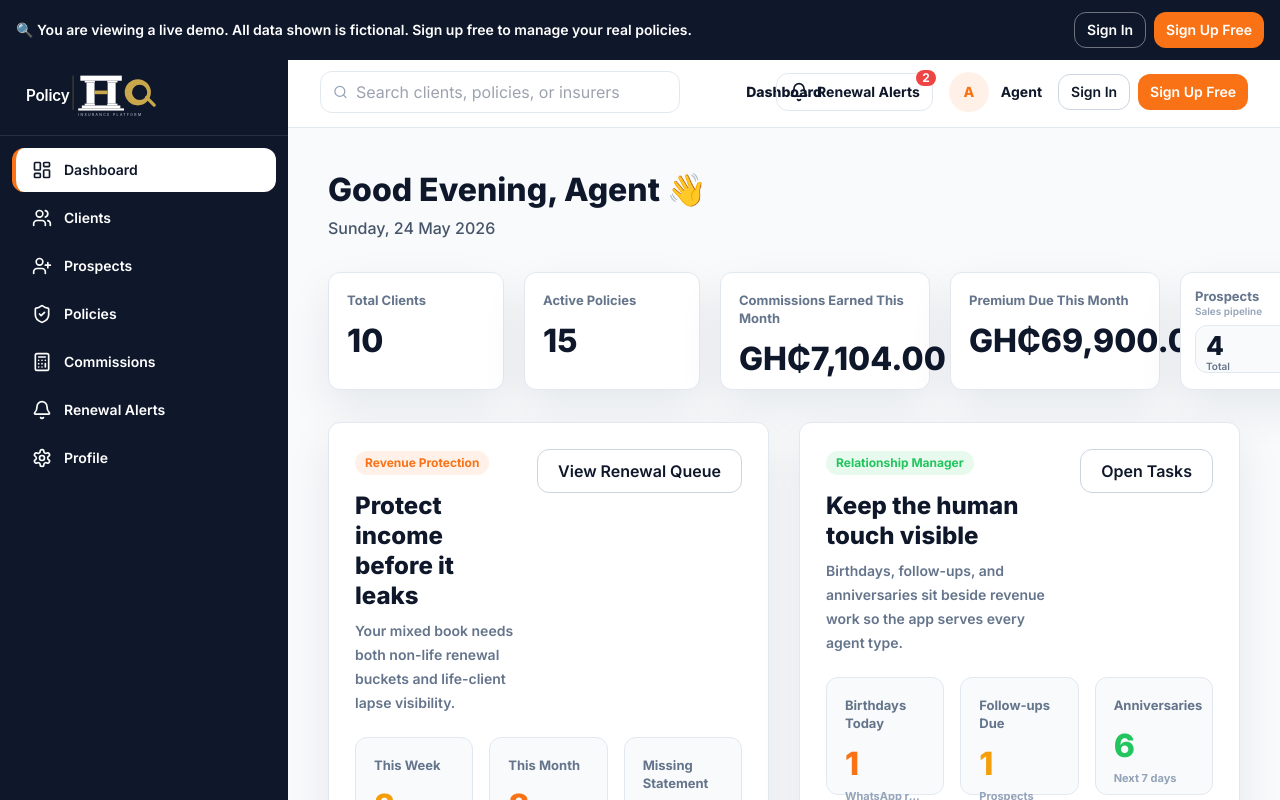
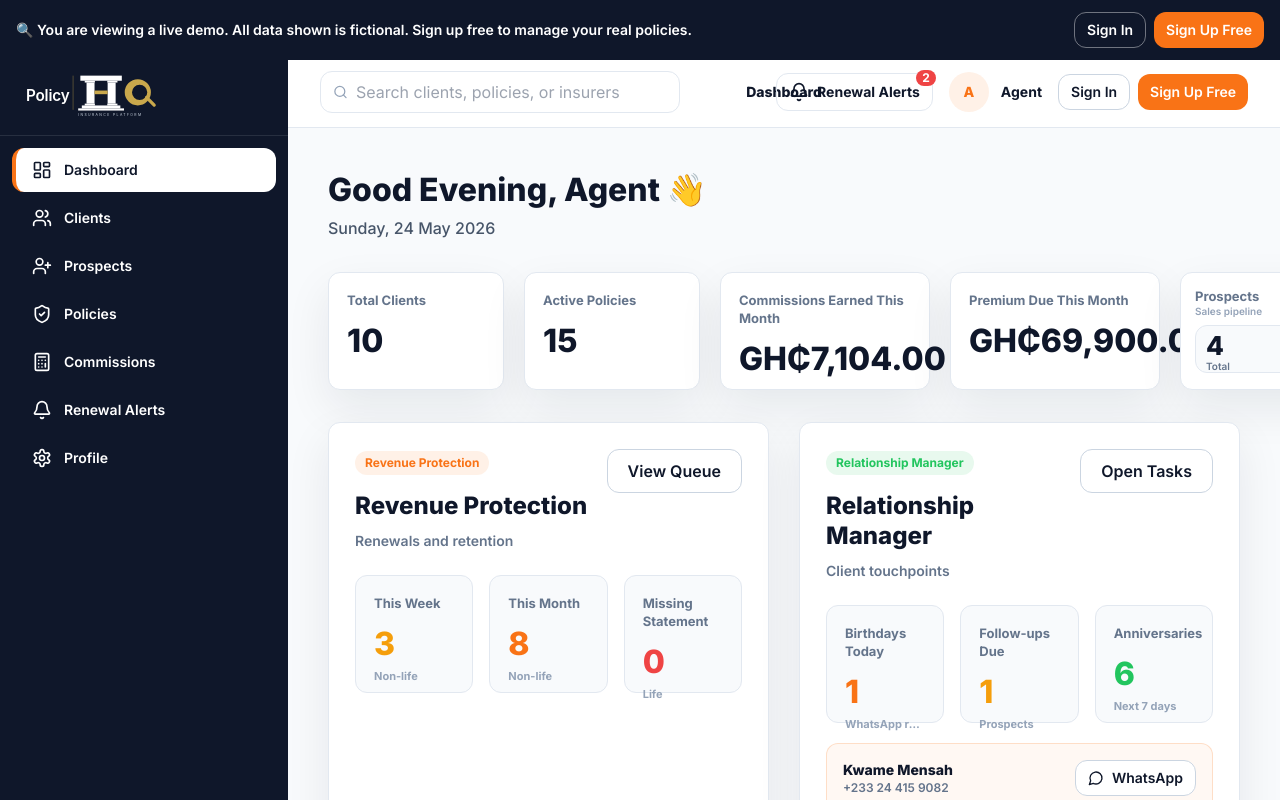
Before and after one commit to mrprincewinez1-glitch/PolicyHQ, a Next.js app: page /demo in a window 1280 px wide. Shown: the top 800 px of the page. Built offline with nearby package versions, Linux system fonts and the light colour scheme.

Commit message:
Polish dashboard panel copy

```diff
--- a/components/app/app-shell-client.tsx
+++ b/components/app/app-shell-client.tsx
@@ -985,14 +985,14 @@ function NoDataDashboard({ base, profileName }: { base: string; profileName: str
     <div className="max-w-[1062px] space-y-8">
       <div>
         <h1 className="text-[32px] font-extrabold leading-[44px] text-primary">{greeting(firstName(profileName))}</h1>
-        <p className="mt-1 text-base font-medium leading-6 text-slate-600">Start by bringing your book into PolicyHQ. The dashboard will become useful as soon as clients and policies are added.</p>
+        <p className="mt-1 text-base font-medium leading-6 text-slate-600">Set up your book to activate revenue, renewal, and relationship tracking.</p>
       </div>
       <div className="grid gap-[30px] lg:grid-cols-[1.08fr_0.92fr]">
         <Card className="overflow-hidden">
           <CardHeader className="border-b-0 p-[26px] pb-0">
             <Badge tone="orange">First setup</Badge>
-            <h2 className="mt-4 text-2xl font-extrabold leading-[30px] text-primary">Bring in your client book</h2>
-            <p className="mt-2 text-sm font-semibold leading-6 text-slate-500">Add a single client, import an Excel/CSV list, or capture prospects you are still following up.</p>
+            <h2 className="mt-4 text-2xl font-extrabold leading-[30px] text-primary">Client book setup</h2>
+            <p className="mt-2 text-sm font-semibold leading-6 text-slate-500">Add records, import a spreadsheet, or start with prospects.</p>
           </CardHeader>
           <CardContent className="grid gap-4 p-[26px] sm:grid-cols-3">
             <SetupStep icon={Users} title="Clients" body="Store customer details once." href={navHref(base, "clients")} />
@@ -1002,18 +1002,18 @@ function NoDataDashboard({ base, profileName }: { base: string; profileName: str
         </Card>
         <Card>
           <CardHeader className="border-b-0 p-[26px] pb-0">
-            <h2 className="text-2xl font-extrabold leading-[30px] text-primary">What PolicyHQ will watch</h2>
+            <h2 className="text-2xl font-extrabold leading-[30px] text-primary">Operational coverage</h2>
           </CardHeader>
           <CardContent className="space-y-4 p-[26px]">
-            <DashboardChecklistItem title="Revenue protection" body="Renewals, life lapse risk, and premium due windows." />
-            <DashboardChecklistItem title="Relationship manager" body="Birthdays, follow-ups, and policy anniversaries." />
-            <DashboardChecklistItem title="Daily activity" body="Recent actions and policies needing attention." />
+            <DashboardChecklistItem title="Revenue protection" body="Renewals, lapse risk, and premium windows." />
+            <DashboardChecklistItem title="Relationship manager" body="Birthdays, follow-ups, and anniversaries." />
+            <DashboardChecklistItem title="Daily activity" body="Recent actions and priority records." />
           </CardContent>
         </Card>
       </div>
       <div className="grid gap-[30px] lg:grid-cols-2">
-        <DashboardEmptyPillar title="Revenue Protection" body="Your renewal and lapse-shield workload will appear here." />
-        <DashboardEmptyPillar title="Relationship Manager" body="Birthdays, prospect follow-ups, and anniversaries will appear here." />
+        <DashboardEmptyPillar title="Revenue Protection" body="Renewal and lapse workload." />
+        <DashboardEmptyPillar title="Relationship Manager" body="Birthdays, follow-ups, and anniversaries." />
       </div>
     </div>
   );
@@ -1067,13 +1067,9 @@ function DashboardStatLink({ label, value, href, wide = false }: { label: string
 }
 
 function RevenueProtectionPanel({ mix, metrics, base }: { mix: DashboardBusinessMix; metrics: DashboardPanelMetric[]; base: string }) {
-  const copy = mix === "life"
-    ? "Life clients do not renew annually. This surface watches lapse risk, missing statement signals, and recovered policies."
-    : mix === "mixed"
-      ? "Your mixed book needs both non-life renewal buckets and life-client lapse visibility."
-      : "Your non-life book is organized around the renewal windows agents act on every day.";
+  const copy = mix === "life" ? "Life retention" : mix === "mixed" ? "Renewals and retention" : "Renewals";
   const href = mix === "life" ? navHref(base, "policies") : `${base}/renewals/week`;
-  const cta = mix === "life" ? "Review Life Book" : "View Renewal Queue";
+  const cta = mix === "life" ? "Review Book" : "View Queue";
 
   return (
     <Card className="min-h-[260px] overflow-hidden">
@@ -1081,7 +1077,7 @@ function RevenueProtectionPanel({ mix, metrics, base }: { mix: DashboardBusiness
         <div className="flex flex-col gap-4 sm:flex-row sm:items-start sm:justify-between">
           <div>
             <Badge tone="orange">Revenue Protection</Badge>
-            <h2 className="mt-4 text-2xl font-extrabold leading-[30px] text-primary">Protect income before it leaks</h2>
+            <h2 className="mt-4 text-2xl font-extrabold leading-[30px] text-primary">Revenue Protection</h2>
             <p className="mt-2 text-sm font-semibold leading-6 text-slate-500">{copy}</p>
           </div>
           <Button asChild variant="outline" className="shrink-0">
@@ -1103,8 +1099,8 @@ function RelationshipManagerPanel({ metrics, birthdays, base }: { metrics: Dashb
         <div className="flex flex-col gap-4 sm:flex-row sm:items-start sm:justify-between">
           <div>
             <Badge tone="green">Relationship Manager</Badge>
-            <h2 className="mt-4 text-2xl font-extrabold leading-[30px] text-primary">Keep the human touch visible</h2>
-            <p className="mt-2 text-sm font-semibold leading-6 text-slate-500">Birthdays, follow-ups, and anniversaries sit beside revenue work so the app serves every agent type.</p>
+            <h2 className="mt-4 text-2xl font-extrabold leading-[30px] text-primary">Relationship Manager</h2>
+            <p className="mt-2 text-sm font-semibold leading-6 text-slate-500">Client touchpoints</p>
           </div>
           <Button asChild variant="outline" className="shrink-0">
             <Link href={`${navHref(base, "prospects")}?filter=today`}>Open Tasks</Link>
```
